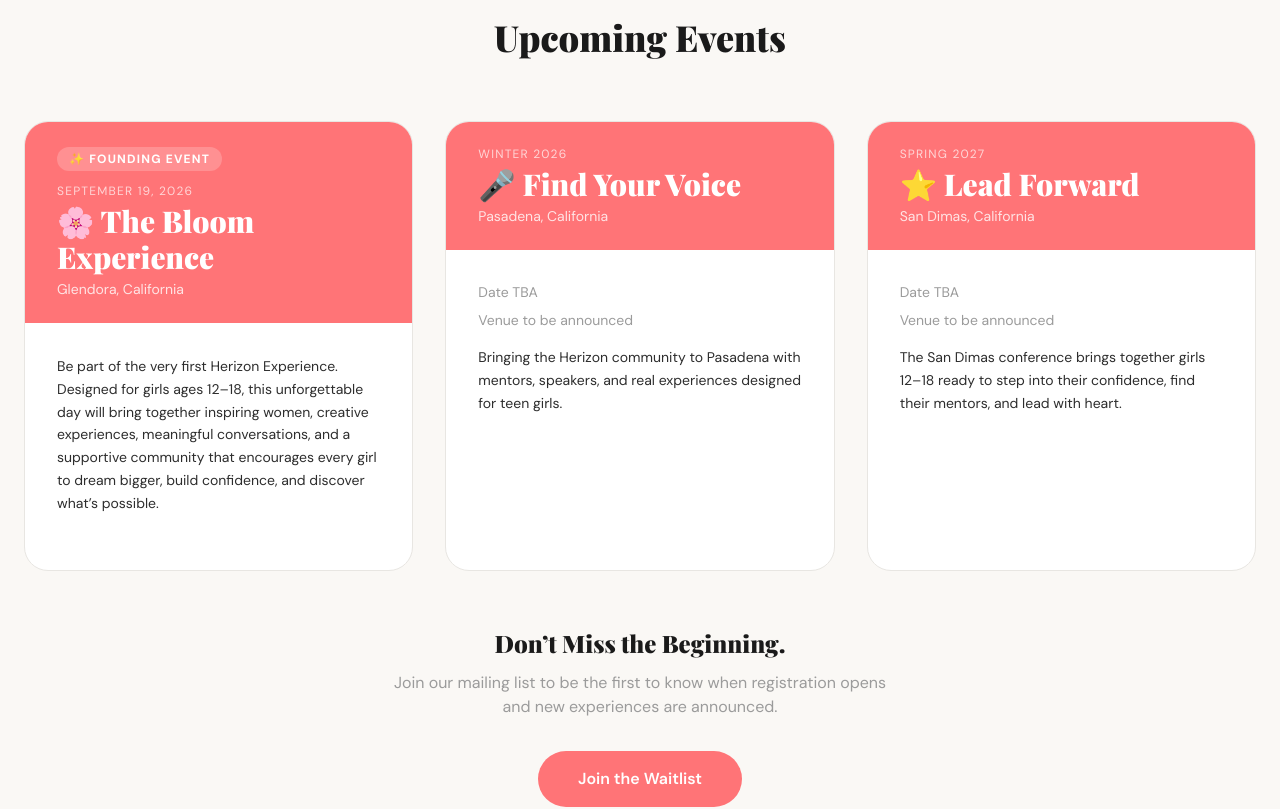
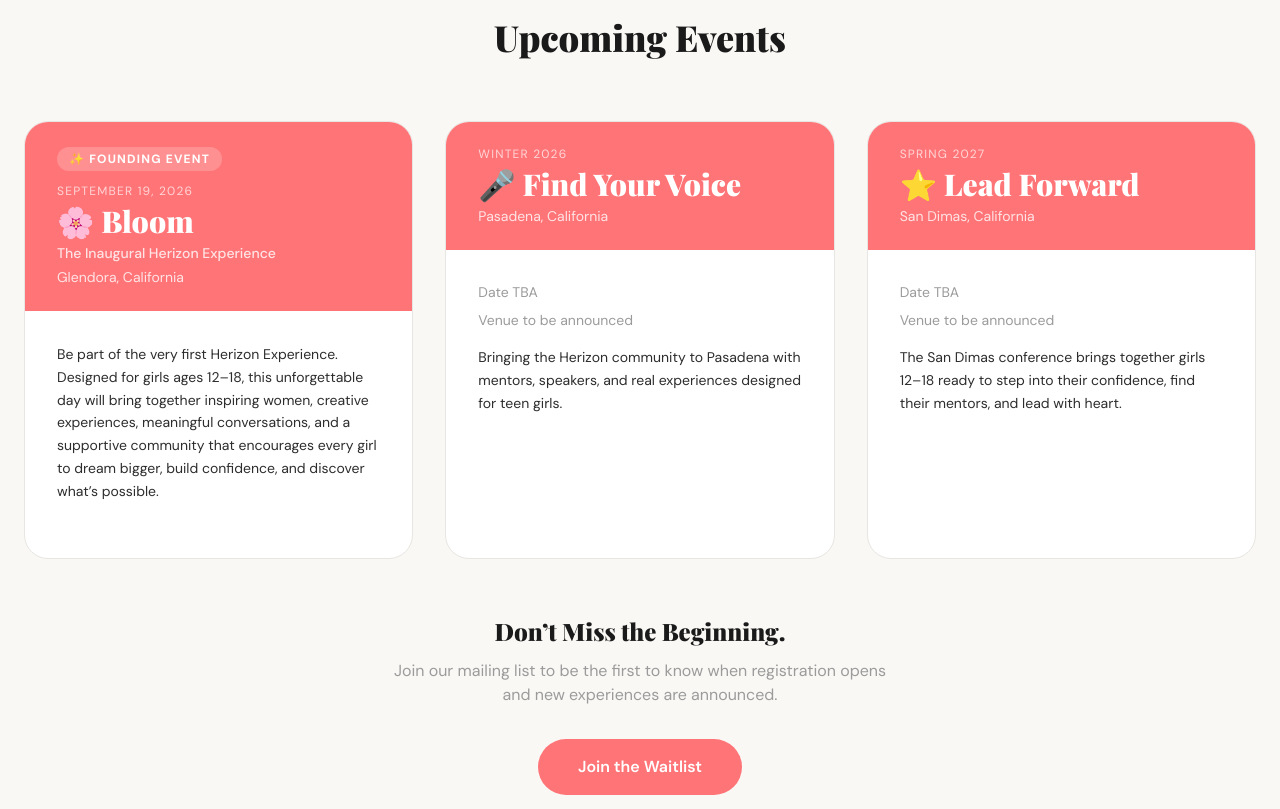
Before and after one commit to flourishprosper/herizonsociety-website, a Next.js app: page /events in a window 1280 px wide. Shown: the part 960-1769 px from the top of the page. Built offline with nearby package versions, Linux system fonts and the light colour scheme; a web font is replaced by a local one.

Commit message:
events: update Bloom card title and add inaugural subtitle

```diff
--- a/src/app/events/page.tsx
+++ b/src/app/events/page.tsx
@@ -10,7 +10,8 @@ export const metadata: Metadata = {
 const upcomingEvents = [
   {
     id: "glendora-sept-2026",
-    city: "🌸 The Bloom Experience",
+    city: "🌸 Bloom",
+    subtitle: "The Inaugural Herizon Experience",
     state: "Glendora, California",
     badge: "✨ Founding Event",
     date: "September 19, 2026",
@@ -139,6 +140,9 @@ export default function EventsPage() {
                   <h3 className="font-serif text-3xl font-black text-white">
                     {event.city}
                   </h3>
+                  {event.subtitle && (
+                    <p className="text-white/80 text-sm font-medium mt-1">{event.subtitle}</p>
+                  )}
                   <p className="text-white/80 text-sm mt-1">{event.state}</p>
                 </div>
                 <div className="p-8">
```
